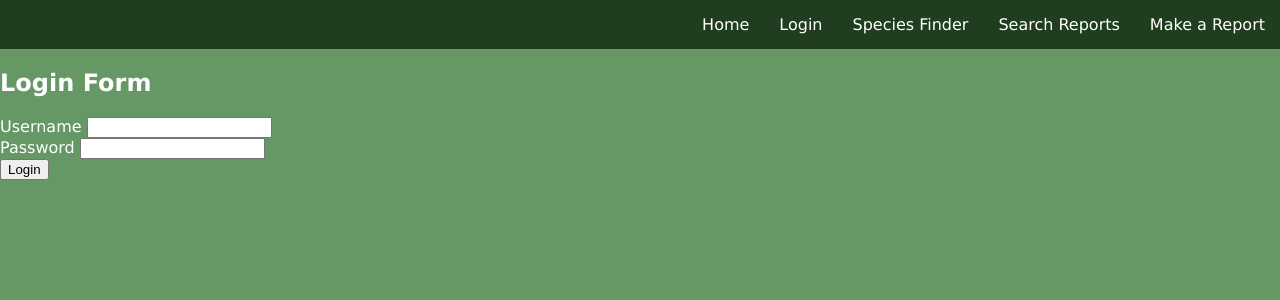
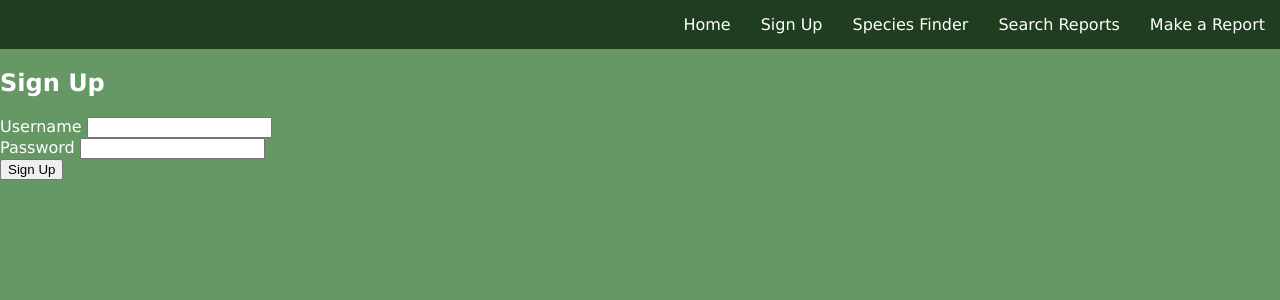
Before and after one commit to jackcado/yr12website-development-project, a Flask app: page /login in a window 1280 px wide. Shown: the top 300 px of the page. Run offline with Flask 3, Linux system fonts and the light colour scheme.

Commit message:
uhh sign up yuh

```diff
--- a/app.py
+++ b/app.py
@@ -26,7 +26,7 @@ def index():
 def home():
     return render_template('index.html')
 
-@app.route('/login', methods=['GET', 'POST'])
+@app.route('/signup', methods=['GET', 'POST'])
 def login():
 
     if request.method == "POST":
@@ -41,6 +41,10 @@ def login():
         query_db(sql,(username, hashed_password))
         flash("Sign up Succsessful")
 
+    return render_template('signup.html')
+
+@app.route('/login')
+def login():
     return render_template('login.html')
 
 @app.route('/report')
--- a/static/style.css
+++ b/static/style.css
@@ -72,6 +72,6 @@ body{
     font-size: 1rem;
 }
 
-.login-container{
+.signup-container{
    color: rgb(255, 255, 255);
 }
--- a/templates/nav.html
+++ b/templates/nav.html
@@ -3,7 +3,7 @@
         <li><a href="report">Make a Report</a></li>
         <li><a href="searchreports">Search Reports</a></li>
         <li><a href="speciesfinder">Species Finder</a></li>
-        <li><a href="login">Login</a></li>
+        <li><a href="signup">Sign Up</a></li>
         <li><a href="/">Home</a></li>
     </ul>
 </nav>
--- a/templates/login.html
+++ b/templates/signup.html
@@ -2,9 +2,9 @@
 {% block content %}
 
 <main>
-    <div class="login-container">
-        <form action="/login" method="post">
-            <h2>Login Form</h2>
+    <div class="signup-container">
+        <form action="/signup" method="post">
+            <h2>Sign Up</h2>
             <div class="input-group">
                 <label for="username">Username</label>
                 <input type="text" name="username" required>
@@ -13,7 +13,7 @@
                 <label for="password">Password</label>
                 <input type="password" name="password" required>
             </div>
-            <button type="submit">Login</button>
+            <button type="submit">Sign Up</button>
         </form>
     </div>
 </main>
```
Also changed, not shown: login.html (added, +9 -0 lines), please.db, 1 other file.
